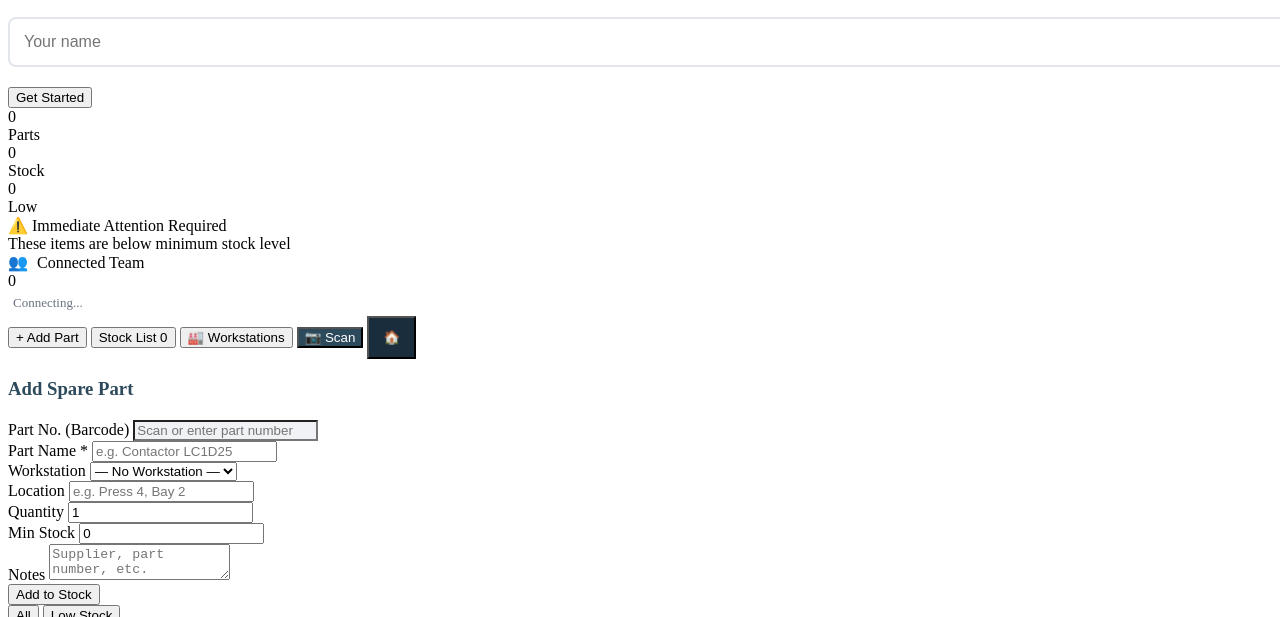
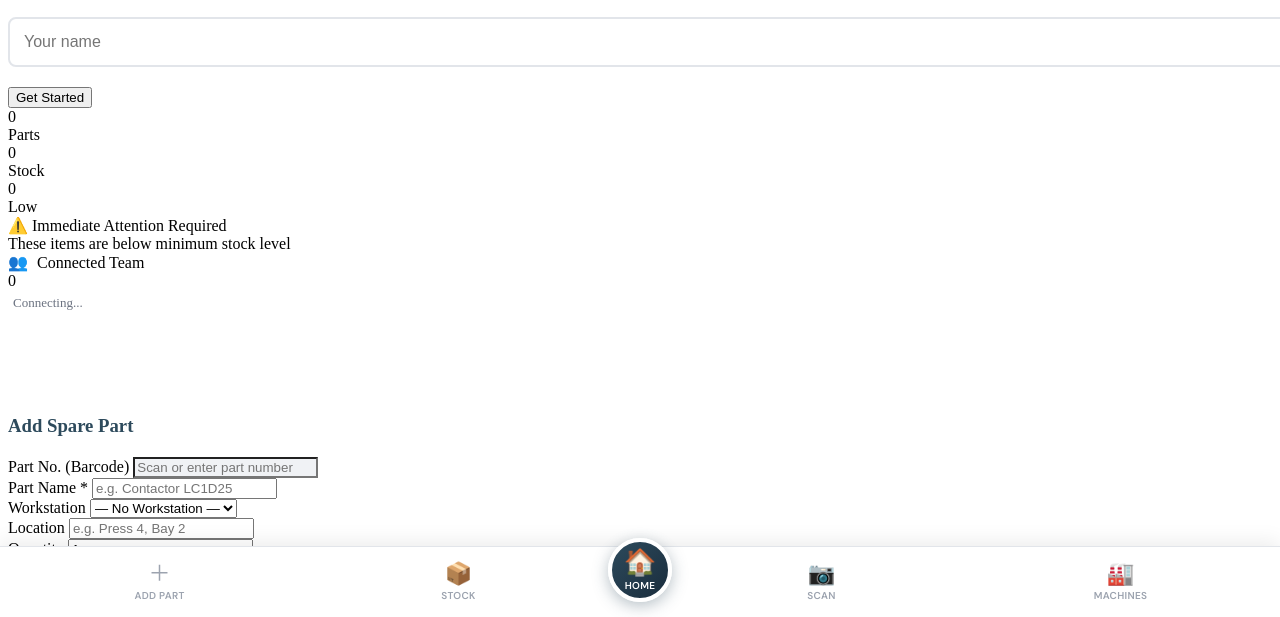
Before and after one commit to atouliatos47/Critical-Spares_v2, a website: page index.html in a window 1280 px wide. Shown: the part 183-800 px from the top of the page. Drawn offline with nearby package versions, Linux system fonts and the light colour scheme.

Commit message:
Add files via upload

```diff
--- a/css/style.css
+++ b/css/style.css
@@ -126,3 +126,92 @@
     0%, 100% { opacity: 0.25; }
     50% { opacity: 0.6; }
 }
+
+/* ===== BOTTOM NAV ===== */
+.bottom-nav {
+    position: fixed;
+    bottom: 0; left: 0; right: 0;
+    height: 70px;
+    background: white;
+    border-top: 1px solid #e2e5ea;
+    display: flex;
+    align-items: center;
+    justify-content: space-around;
+    padding: 0 10px;
+    z-index: 500;
+    box-shadow: 0 -4px 20px rgba(0,0,0,0.08);
+}
+
+.bnav-item {
+    flex: 1;
+    display: flex;
+    flex-direction: column;
+    align-items: center;
+    justify-content: center;
+    background: none;
+    border: none;
+    cursor: pointer;
+    padding: 8px 4px;
+    gap: 4px;
+    border-radius: 12px;
+    transition: all 0.2s;
+    color: #9ca3af;
+    position: relative;
+}
+.bnav-item.active {
+    color: #2D4A5C;
+}
+.bnav-item.active .bnav-icon {
+    transform: scale(1.15);
+}
+.bnav-item::after {
+    content: '';
+    position: absolute;
+    bottom: 2px;
+    left: 50%; transform: translateX(-50%);
+    width: 0; height: 3px;
+    background: #95C11F;
+    border-radius: 2px;
+    transition: width 0.2s;
+}
+.bnav-item.active::after {
+    width: 24px;
+}
+.bnav-item:active { transform: scale(0.93); }
+
+.bnav-icon {
+    font-size: 22px;
+    line-height: 1;
+    transition: transform 0.2s;
+}
+.bnav-label {
+    font-size: 10px;
+    font-weight: 600;
+    font-family: 'DM Sans', sans-serif;
+    text-transform: uppercase;
+    letter-spacing: 0.3px;
+}
+
+/* Centre Home Button */
+.bnav-home {
+    flex: 0 0 64px;
+    width: 64px;
+    height: 64px;
+    border-radius: 50%;
+    background: linear-gradient(135deg, #2D4A5C, #1a2d3d);
+    border: 4px solid white;
+    box-shadow: 0 4px 16px rgba(45,74,92,0.35);
+    display: flex;
+    flex-direction: column;
+    align-items: center;
+    justify-content: center;
+    cursor: pointer;
+    margin-top: -24px;
+    transition: all 0.2s;
+    position: relative;
+}
+.bnav-home:active { transform: scale(0.93); }
+.bnav-home-icon {
+    font-size: 26px;
+    line-height: 1;
+}
--- a/index.html
+++ b/index.html
@@ -84,16 +84,8 @@
                 </div>
             </div>
 
-            <div class="tabs">
-                <button class="tab active" onclick="UI.switchTab('add')" id="tabAdd">+ Add Part</button>
-                <button class="tab" onclick="UI.switchTab('list')" id="tabList">
-                    Stock List
-                    <span class="low-badge" id="lowBadge">0</span>
-                </button>
-                <button class="tab" onclick="UI.switchTab('workstations')" id="tabWorkstations">🏭 Workstations</button>
-                <button class="tab" onclick="UI.openScanner()" style="background: #2D4A5C; color: white;">📷 Scan</button>
-                <button class="tab" onclick="UI.showHome()" style="background: #1a2d3d; color: #95C11F; flex: 0; padding: 12px 14px;">🏠</button>
-            </div>
+            <!-- spacer so content doesn't hide behind bottom nav -->
+            <div style="height: 80px;"></div>
 
             <div id="addView">
                 <div class="form-card">
@@ -188,6 +180,30 @@
         <div class="spinner"></div>
     </div>
 
+    <!-- BOTTOM NAV -->
+    <nav class="bottom-nav">
+        <button class="bnav-item" onclick="UI.switchTab('add')" id="tabAdd">
+            <span class="bnav-icon">＋</span>
+            <span class="bnav-label">Add Part</span>
+        </button>
+        <button class="bnav-item" onclick="UI.switchTab('list')" id="tabList">
+            <span class="bnav-icon">📦</span>
+            <span class="bnav-label">Stock <span class="low-badge" id="lowBadge" style="display:none;">0</span></span>
+        </button>
+        <button class="bnav-home" onclick="UI.showHome()">
+            <span class="bnav-home-icon">🏠</span>
+            <span class="bnav-label" style="color: white; margin-top: 4px;">Home</span>
+        </button>
+        <button class="bnav-item" onclick="UI.openScanner()" id="tabScan">
+            <span class="bnav-icon">📷</span>
+            <span class="bnav-label">Scan</span>
+        </button>
+        <button class="bnav-item" onclick="UI.switchTab('workstations')" id="tabWorkstations">
+            <span class="bnav-icon">🏭</span>
+            <span class="bnav-label">Machines</span>
+        </button>
+    </nav>
+
     <script src="socket.io/socket.io.js"></script>
     <script src="js/utils.js"></script>
     <script src="js/api.js"></script>
--- a/js/ui.js
+++ b/js/ui.js
@@ -547,9 +547,16 @@
 
     switchTab(tab) {
         this.currentTab = tab;
-        document.getElementById('tabAdd').classList.toggle('active', tab === 'add');
-        document.getElementById('tabList').classList.toggle('active', tab === 'list');
-        document.getElementById('tabWorkstations').classList.toggle('active', tab === 'workstations');
+        // Update bottom nav active states
+        ['tabAdd', 'tabList', 'tabWorkstations'].forEach(id => {
+            const el = document.getElementById(id);
+            if (el) el.classList.remove('active');
+        });
+        const activeMap = { add: 'tabAdd', list: 'tabList', workstations: 'tabWorkstations' };
+        if (activeMap[tab]) {
+            const el = document.getElementById(activeMap[tab]);
+            if (el) el.classList.add('active');
+        }
         document.getElementById('addView').classList.toggle('hidden', tab !== 'add');
         document.getElementById('listView').classList.toggle('hidden', tab !== 'list');
         document.getElementById('workstationsView').classList.toggle('hidden', tab !== 'workstations');
```
